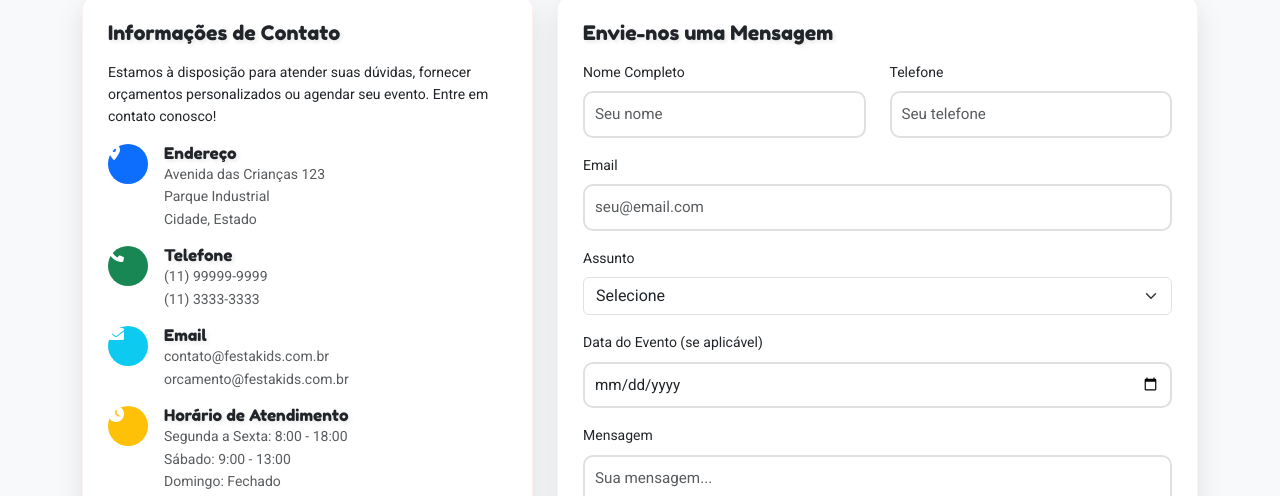
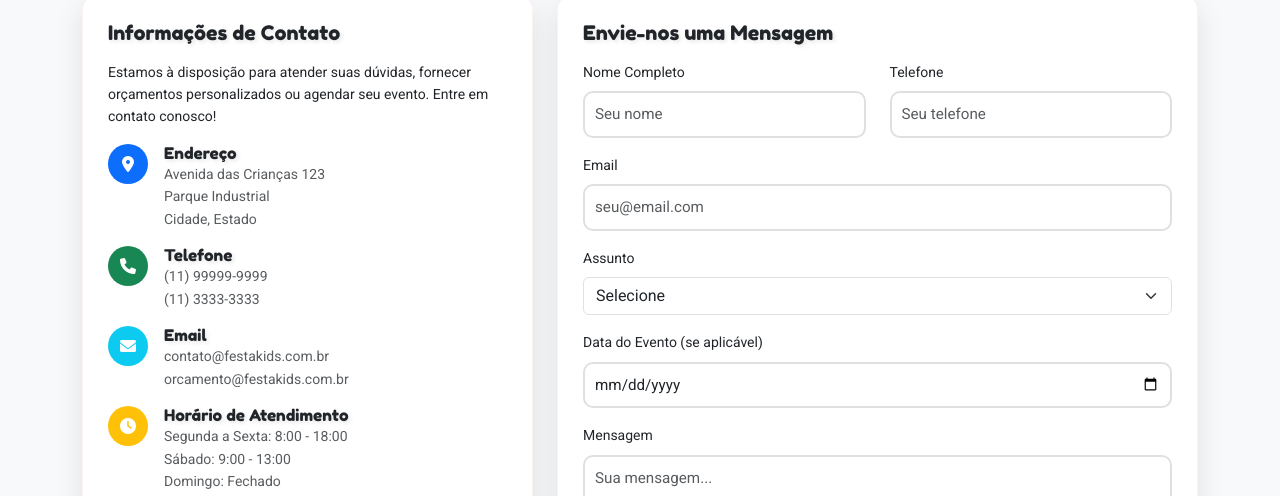
Before and after one commit to MarcusDevLink/site-para-a-gaby, a plain HTML site: page index.html in a window 1280 px wide. Shown: the part 4840-5336 px from the top of the page. Drawn offline with nearby package versions, Linux system fonts and the light colour scheme.

Commit message:
arrumadno icones

```diff
--- a/main.css
+++ b/main.css
@@ -88,6 +88,21 @@
     position: relative;
     padding: 80px 0;
 }
+
+.icon-box {
+    width: 40px;
+    height: 40px;
+    display: inline-flex;
+    align-items: center;
+    justify-content: center;
+    border-radius: 50%;
+    font-size: 1rem;
+    line-height: 1;
+    flex-shrink: 0;
+    text-align: center;
+    padding: 0;
+}
+
 
 .hero-content {
     z-index: 1;
```
Lines whose indentation alone changed are shown as unchanged.
